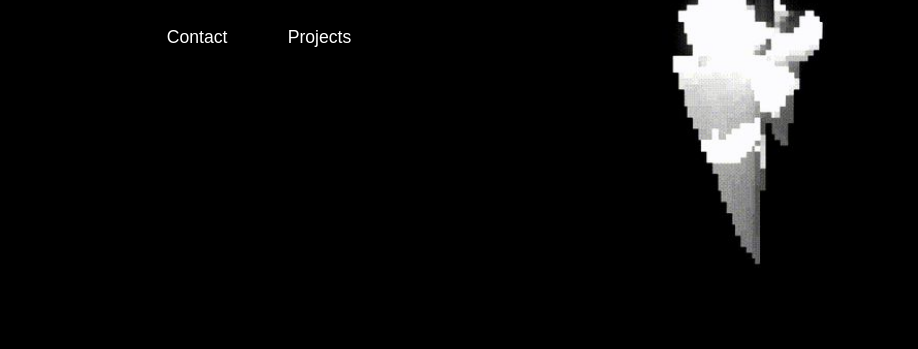
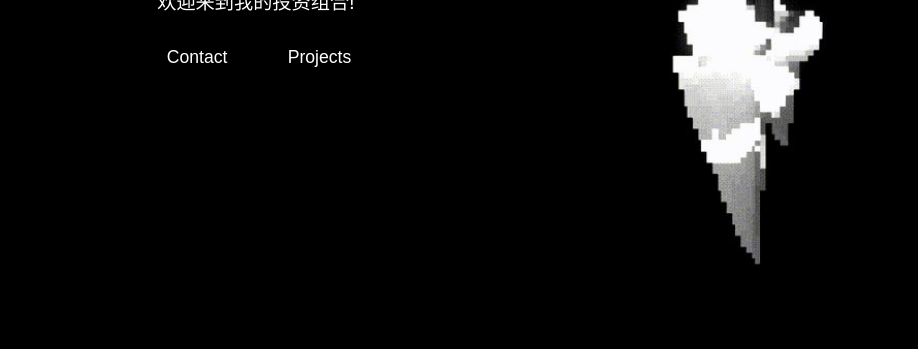
Before and after one commit to LucasZhang3/LandingPage, a plain HTML site: page index.html in a window 1280 px wide. Shown: the part 451-800 px from the top of the page, without its empty margins (106-1024 px from the left). Drawn offline with Linux system fonts and the light colour scheme.

Commit message:
Update styles.css

```diff
--- a/styles.css
+++ b/styles.css
@@ -1,17 +1,16 @@
+html, body {
+  height: 100%;
+  margin: 0;
+}
+
 body {
+  min-height: 100vh;
   background-color: black;
   color: white;
-  margin: 0;
   font-family: 'Poppins', sans-serif;
   display: flex;
   justify-content: center;
   align-items: center;
-  height: 95vh;
-  position: relative;
-  background-image: url('back.jpg');
-  background-size: cover;
-  background-position: center;
-  background-attachment: fixed;
 }
 
 .container {
@@ -70,5 +69,5 @@ body {
   right: 0;
   height: 95vh;
   z-index: 1;
-  pointer-events: none;
+  pointer-events: none; /* Disable any interactions like clicking or dragging */
 }
```
